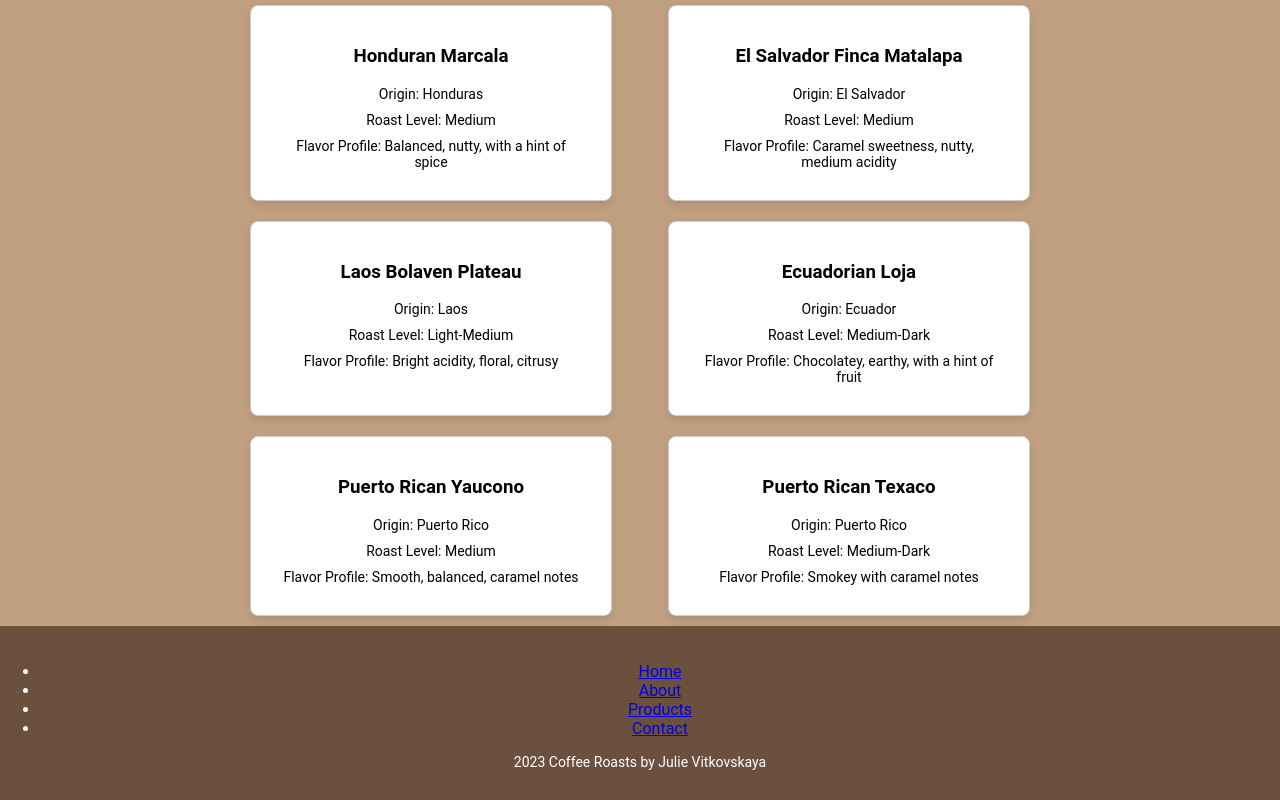
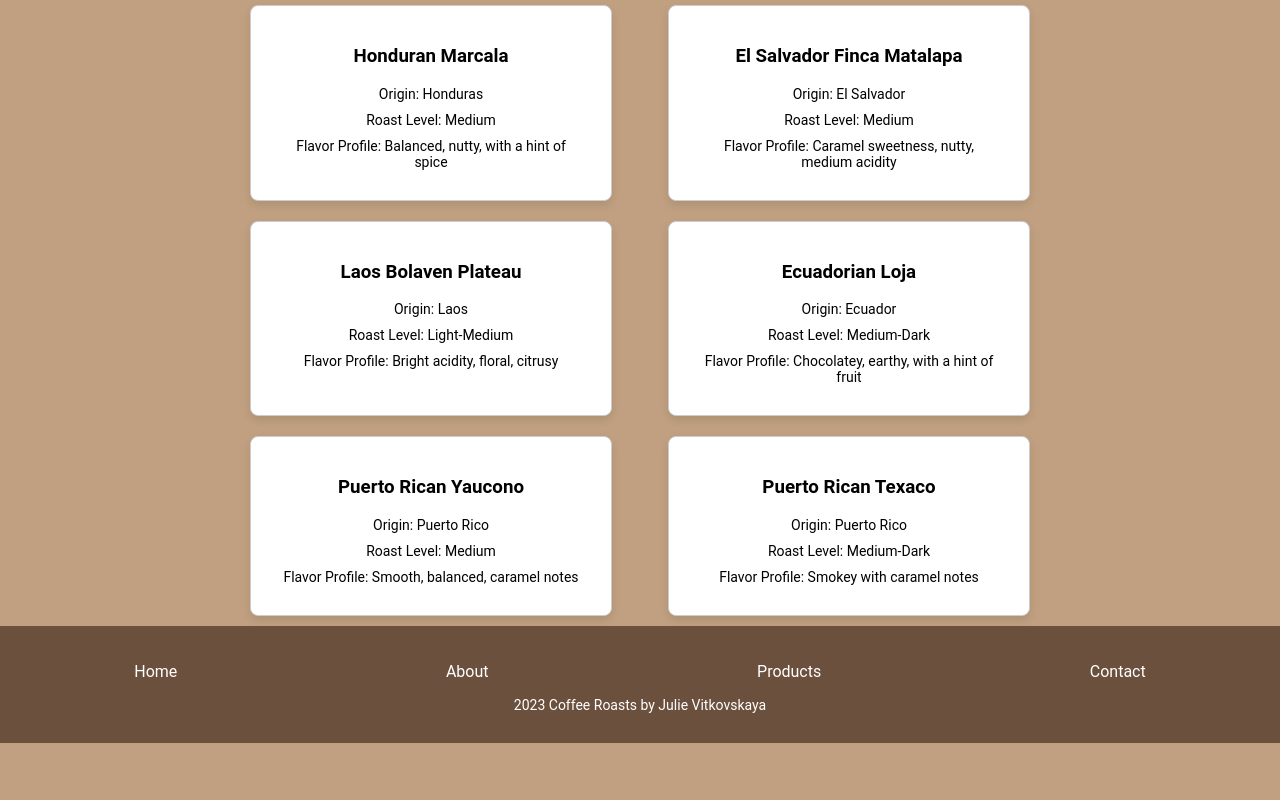
Before and after one commit to uvitkovs/coffee-app, a React app: page / in a window 1280 px wide. Shown: the part 2426-3226 px from the top of the page. After the commit the page ends 3169 px from the top, so only its background shows below. Built offline with nearby package versions, Linux system fonts and the light colour scheme; the HTML template or start-up script is replaced by a standard one.

Commit message:
added styling for navigation links to footer

```diff
--- a/src/components/Footer.css
+++ b/src/components/Footer.css
@@ -11,3 +11,19 @@
     margin: 10px;
     font-size: 14px;
   }
+
+  .footer-links {
+    list-style-type: none;
+    display: flex;
+    justify-content: space-around;
+    padding: 0;
+  }
+
+  .footer-links a {
+    text-decoration: none;
+    color: white;
+  }
+
+  .footer-links a:hover {
+    text-decoration: underline;
+  }
```
